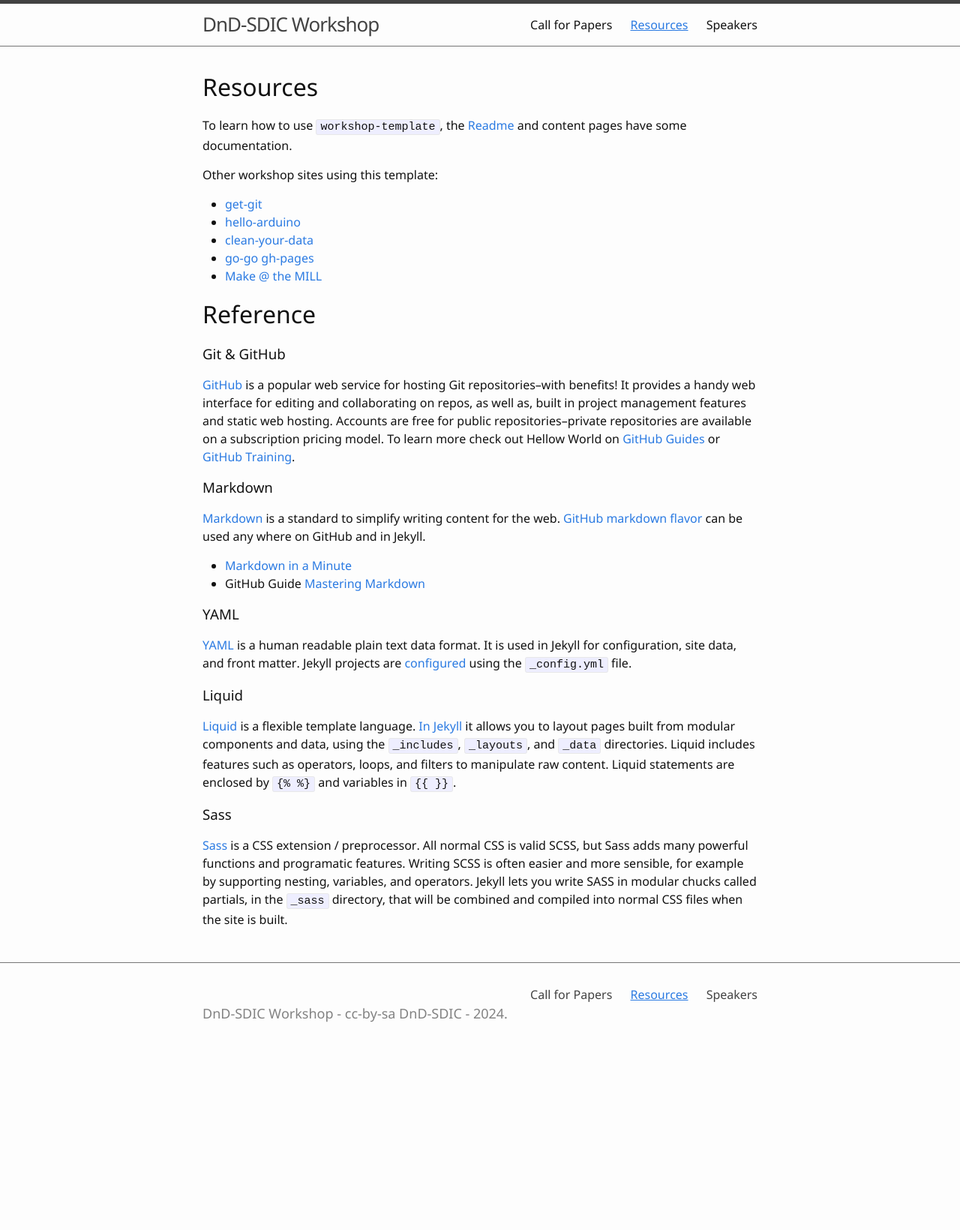
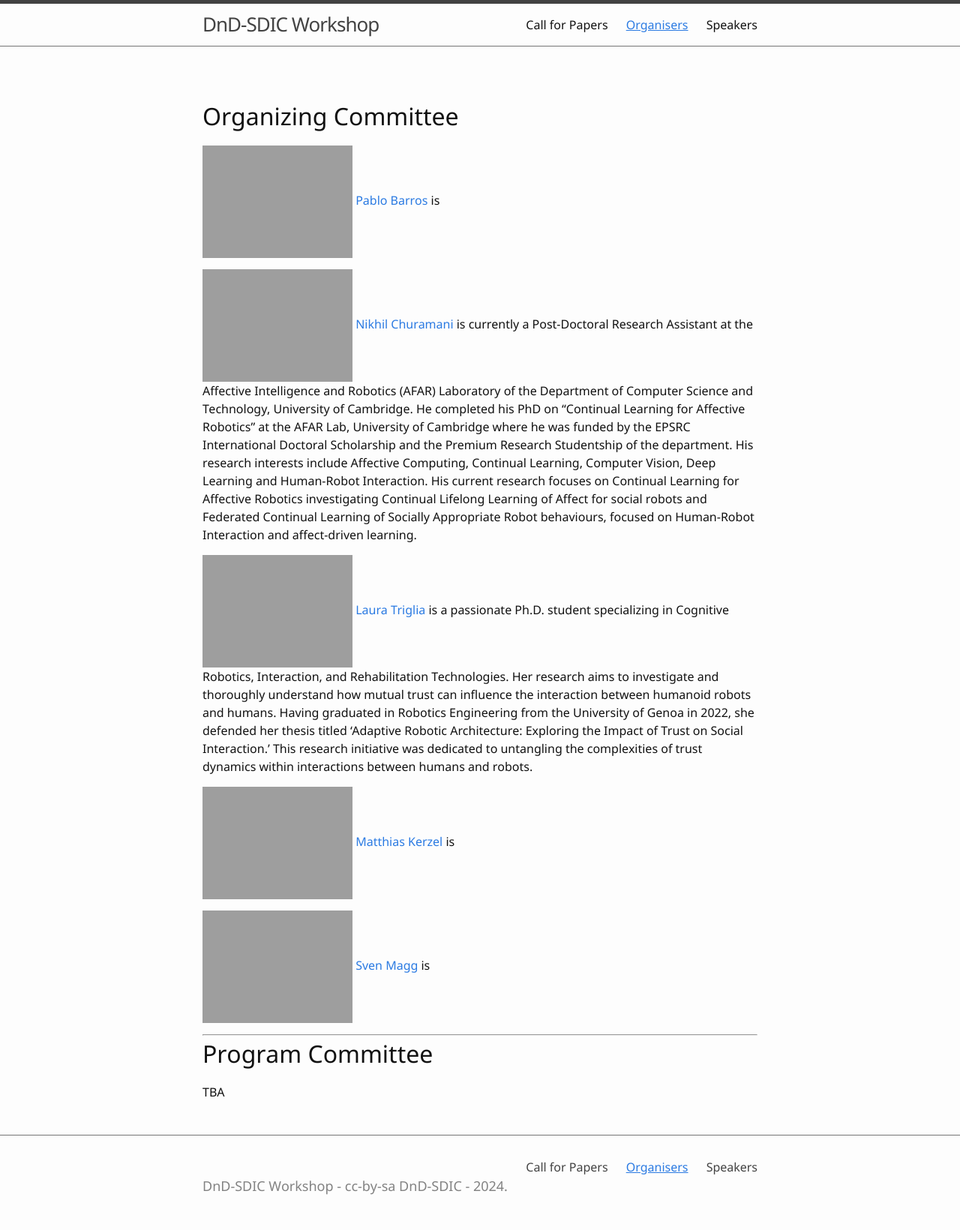
Before and after one commit to DnD-SIDC/dnd-sidc.github.io, a Jekyll site: the page built from organisers.md, in a window 1280 px wide. Shown: the whole page at 75% size. Built offline with Jekyll 4.4.1, drawn with Linux system fonts in a browser that asks for light colours; before the commit the page ends 1410 px from its top, so only the background shows below that.

Commit message:
template

```diff
--- a/organisers.md
+++ b/organisers.md
@@ -1,53 +1,39 @@
 ---
-title: Resources
+title: Organisers
 nav: true
 ---
+<style type="text/css">
+    .image-left {
+      display: block;
+      margin-left: auto;
+      margin-right: auto;
+      float: right;
+    }
+ </style>
+<br>
 
-# Resources
+# Organizing Committee
 
-To learn how to use `workshop-template`, the [Readme](https://github.com/evanwill/workshop-template/blob/main/README.md) and content pages have some documentation.
+![image-left]({{ site.url }}{{ site.baseurl }}/images/pablo.jpg){: .align-left style="width:200px;"}
+<a href="#">Pablo Barros</a> is
 
-Other workshop sites using this template:
+![image-left]({{ site.url }}{{ site.baseurl }}/images/nikhil.jpg){: .align-left style="width:200px;"}
+<a href="https://nchuramani.github.io">Nikhil Churamani</a> is currently a Post-Doctoral Research Assistant at the Affective Intelligence and Robotics (AFAR) Laboratory of the Department of Computer Science and Technology, University of Cambridge. He completed his PhD on “Continual Learning for Affective Robotics” at the AFAR Lab, University of Cambridge where he was funded by the EPSRC International Doctoral Scholarship and the Premium Research Studentship of the department. His research interests include Affective Computing, Continual Learning, Computer Vision, Deep Learning and Human-Robot Interaction. His current research focuses on Continual Learning for Affective Robotics investigating Continual Lifelong Learning of Affect for social robots and Federated Continual Learning of Socially Appropriate Robot behaviours, focused on Human-Robot Interaction and affect-driven learning.
 
-- [get-git](https://evanwill.github.io/get-git/)
-- [hello-arduino](https://evanwill.github.io/hello-arduino/)
-- [clean-your-data](https://evanwill.github.io/clean-your-data/)
-- [go-go gh-pages](https://evanwill.github.io/go-go-ghpages/)
-- [Make @ the MILL](https://uidaholib.github.io/make-at-the-mill/)
 
-# Reference
 
-### Git & GitHub
+![image-left]({{ site.url }}{{ site.baseurl }}/images/laura.jpg){: .align-left style="width:200px;"}
+<a href="#/">Laura Triglia</a> is a passionate Ph.D. student specializing in Cognitive Robotics, Interaction, and Rehabilitation Technologies. Her research aims to investigate and thoroughly understand how mutual trust can influence the interaction between humanoid robots and humans. Having graduated in Robotics Engineering from the University of Genoa in 2022, she defended her thesis titled 'Adaptive Robotic Architecture: Exploring the Impact of Trust on Social Interaction.' This research initiative was dedicated to untangling the complexities of trust dynamics within interactions between humans and robots.
 
-[GitHub](https://github.com/){:target="_blank"} is a popular web service for hosting Git repositories--with benefits!
-It provides a handy web interface for editing and collaborating on repos, as well as, built in project management features and static web hosting.
-Accounts are free for public repositories--private repositories are available on a subscription pricing model.
-To learn more check out Hellow World on [GitHub Guides](https://guides.github.com/){:target="_blank"} or [GitHub Training](https://services.github.com/on-demand/){:target="_blank"}.
+![image-left]({{ site.url }}{{ site.baseurl }}/images/matthias.jpg){: .align-left style="width:200px;"}
+<a href="#">Matthias Kerzel</a> is
 
-### Markdown
 
-[Markdown](https://daringfireball.net/projects/markdown/) is a standard to simplify writing content for the web.
-[GitHub markdown flavor](https://help.github.com/articles/basic-writing-and-formatting-syntax/) can be used any where on GitHub and in Jekyll.
+![image-left]({{ site.url }}{{ site.baseurl }}/images/sven.jpg){: .align-left style="width:200px;"}
+<a href="#">Sven Magg</a> is
 
-- [Markdown in a Minute](https://evanwill.github.io/_drafts/notes/markdown-minute.html)
-- GitHub Guide [Mastering Markdown](https://guides.github.com/features/mastering-markdown/)
+--------------------------------------
 
-### YAML
+# Program Committee
 
-[YAML](http://www.yaml.org/) is a human readable plain text data format.
-It is used in Jekyll for configuration, site data, and front matter.
-Jekyll projects are [configured](https://jekyllrb.com/docs/configuration/) using the `_config.yml` file.
-
-### Liquid
-
-[Liquid](http://shopify.github.io/liquid/) is a flexible template language.
-[In Jekyll](https://jekyllrb.com/docs/templates/) it allows you to layout pages built from modular components and data, using the `_includes`, `_layouts`, and `_data` directories.
-Liquid includes features such as operators, loops, and filters to manipulate raw content.
-Liquid statements are enclosed by {% raw %}`{%  %}`{% endraw %} and variables in {% raw %}`{{  }}`{% endraw %}.
-
-### Sass
-
-[Sass](http://sass-lang.com/) is a CSS extension / preprocessor.
-All normal CSS is valid SCSS, but Sass adds many powerful functions and programatic features.
-Writing SCSS is often easier and more sensible, for example by supporting nesting, variables, and operators.
-Jekyll lets you write SASS in modular chucks called partials, in the `_sass` directory, that will be combined and compiled into normal CSS files when the site is built.
+TBA
```
